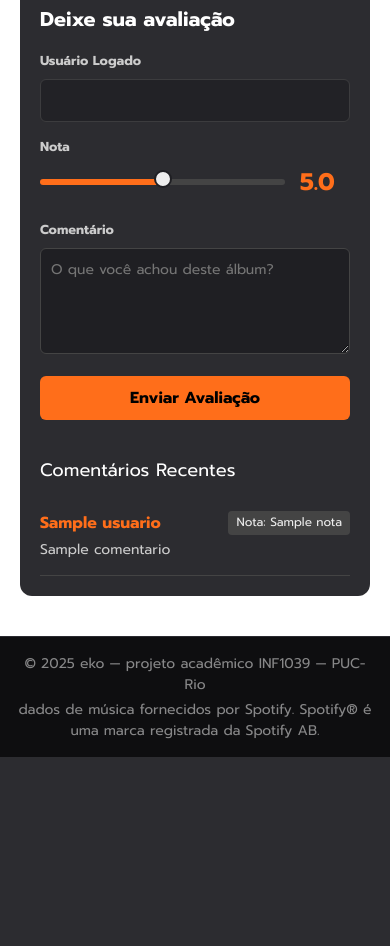
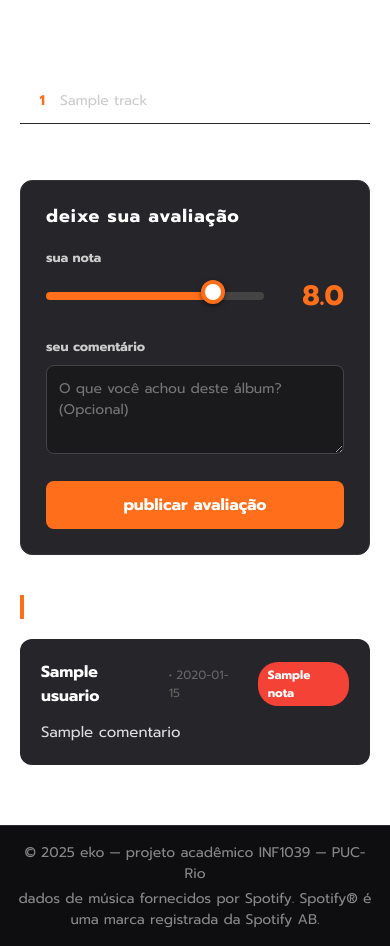
Before and after one commit to mrappini/INF1039-T7-eko, a Flask app: template templates/avaliacao.html in a window 390 px wide. Shown: the part 845-1791 px from the top of the page. Before the commit the page ends 1602 px from the top, so only its background shows below. Run offline with Flask 3, Linux system fonts and the light colour scheme; the template is opened without the code that fills it: most values are stand-ins (such as "Sample title", 1, 10 or a date in 2020); grey boxes marked "Sample" are stand-in pictures.

Commit message:
Ultimato Patch 10/12
último patch.

obrigaod por tudo eko!

```diff
--- a/app.py
+++ b/app.py
@@ -17,13 +17,14 @@
     if request.method == 'POST':
         email = request.form.get('email_login')
         senha = request.form.get('senha_login')
+
         status = db.login_match(email, senha)
 
         if status == 200:
             dados_user = db.get_user(email)
-            # dados_user[0]=email, dados_user[1]=nome
-            session['usuario_email'] = dados_user[0]
-            session['usuario_nome'] = dados_user[1]
+            # Salva apenas email e nome na sessão
+            session['usuario_email'] = dados_user.Email
+            session['usuario_nome'] = dados_user.Usuario
             return redirect(url_for('homepage'))
         elif status == 404:
             flash("Usuário não encontrado.")
@@ -38,7 +39,14 @@
         usuario = request.form.get('usuario')
         email = request.form.get('email')
         senha = request.form.get('senha')
-        resultado = db.new_user(email, usuario, senha)
+
+        # Chama a função de criar usuário (sem avatar)
+        # Se seu banco ainda pede 4 argumentos, avise que ajustamos
+        try:
+            resultado = db.new_user(email, usuario, senha)
+        except TypeError:
+            # Caso o banco esteja esperando o avatar, passamos um padrão
+            resultado = db.new_user(email, usuario, senha, "1.png")
 
         if resultado == "exists":
             flash("Esse email já está cadastrado.")
@@ -72,13 +80,16 @@
         soma_notas = sum([linha.nota for linha in reviews])
         media_notas = round(soma_notas / total_reviews, 1)
 
-    return render_template("profile.html", nome=nome, reviews=reviews, total=total_reviews, media=media_notas)
+    return render_template("profile.html",
+                           nome=nome,
+                           reviews=reviews,
+                           total=total_reviews,
+                           media=media_notas)
 
-# --- ROTAS DE AVALIAÇÃO (aqui deu problema d+) ---
+# --- ROTAS DE AVALIAÇÃO ---
 
 @app.route("/avaliacao/<album_id>")
 def avaliacao_album(album_id):
-    # só deixa ver a página se estiver logado (senão redireciona pro login)
     if 'usuario_email' not in session:
         flash("Faça login para ver avaliações.")
         return redirect(url_for('login'))
@@ -88,24 +99,20 @@
     if album is None:
         return render_template("erro.html", mensagem="Álbum não encontrado"), 404
 
-    # busca as reviews desse álbum no banco para exibir na página
     reviews_do_album = db.ler_avaliacoes_do_album(album_id)
 
     return render_template("avaliacao.html", album=album, tracks=tracks, reviews=reviews_do_album)
 
-# ...
 @app.route("/avaliacao/<album_id>/enviar", methods=["POST"])
 def enviar_avaliacao(album_id):
     if 'usuario_email' not in session:
         return redirect(url_for('login'))
 
-    # pega a nota e garante que é decimal
     nota = request.form.get('rating')
     comentario = request.form.get('comentario')
 
     if not nota: nota = 0.0
 
-    # busca dados do álbum
     album, _ = buscar_album_por_id(album_id)
 
     if not album:
@@ -114,17 +121,14 @@
     user_email = session['usuario_email']
 
     try:
-        #SEMPRE USA NOME, NADA DE NAME, ESTAMOS NO BRASIL
         nome_album = album.get('nome') or album.get('name')
 
-        # tenta pegar artista de várias formas possíveis (lista ou string)
         artista_album = "Desconhecido"
-        if 'artists' in album: # se for estrutura bruta do Spotify
+        if 'artists' in album:
              artista_album = album['artists'][0]['name']
-        elif 'artista' in album: # se for estrutura tratada eko
+        elif 'artista' in album:
              artista_album = album['artista']
 
-        # msm coisa pra imagem
         capa_album = ""
         if 'images' in album:
             capa_album = album['images'][0]['url']
@@ -144,10 +148,28 @@
         return redirect(url_for('avaliacao_album', album_id=album_id))
 
     except Exception as e:
-        #isso aq é só pra ver no terminal msm, coisa de teste
         print(f"ERRO GRAVE AO SALVAR: {e}")
-        return f"Erro interno: {e}" # mostra na tela também pra facilitar
-# ...
+        return f"Erro interno: {e}"
+
+
+# No app.py, procure a rota deletar_avaliacao
+@app.route("/deletar/<int:review_id>")
+def deletar_avaliacao(review_id):
+    if 'usuario_email' not in session:
+        return redirect(url_for('login'))
+
+    email = session['usuario_email']
+
+    # --- A LINHA QUE TINHA SUMIDO: ---
+    linhas_afetadas = db.deletar_review(review_id, email)
+
+    if linhas_afetadas > 0:
+        flash("Avaliação apagada com sucesso!")
+    else:
+        flash("Erro: Você não tem permissão para apagar essa avaliação.")
+
+    # Redireciona de volta para a página anterior (o álbum)
+    return redirect(request.referrer)
 # --- API ---
 @app.route('/api/buscar_album', methods=['POST'])
 def api_buscar_album():
@@ -161,5 +183,11 @@
         print(e)
         return jsonify({'erro': 'Erro interno'}), 500
 
+
+# Tratamento de erro 404 (Página não encontrada)
+@app.errorhandler(404)
+def page_not_found(e):
+    return render_template('erro.html', mensagem="Página não encontrada. Você se perdeu no ritmo?"), 404
+
 if __name__ == '__main__':
     app.run(debug=True)
--- a/templates/avaliacao.html
+++ b/templates/avaliacao.html
@@ -1,12 +1,12 @@
 {% extends "base.html" %}
 
-{% block title %}eko - {{ album.nome }}{% endblock %}
+{% block title %}eko - {{ album.nome or album.name }}{% endblock %}
 
 {% block body_class %}class="body-avaliacao"{% endblock %}
 
 {% block content %}
 <style>
-    /* CSS */
+    /* --- CSS GLOBAL --- */
     .body-avaliacao { font-family: 'Prompt', sans-serif; background-color: #1F1F23; color: #EDEDED; }
 
     .container-avaliacao {
@@ -15,96 +15,136 @@
         max-width: 1200px;
         margin: 0 auto;
         padding: 40px 20px;
-        gap: 30px;
+        gap: 40px; /* Aumentei o espaço entre colunas */
     }
 
-    .sidebar { width: 300px; flex-shrink: 0; position: sticky; top: 20px; }
+    /* --- SIDEBAR (Esquerda) --- */
+    .sidebar { width: 320px; flex-shrink: 0; position: sticky; top: 20px; }
 
     .album-cover img {
-        width: 100%; height: auto; display: block; margin-bottom: 20px;
-        border-radius: 8px; box-shadow: 0 4px 15px rgba(0,0,0,0.3);
+        width: 100%; height: auto; display: block;
+        border-radius: 12px;
+        box-shadow: 0 10px 30px rgba(0,0,0,0.5);
     }
 
-    .rating-box { background-color: #2C2C30; padding: 20px; border-radius: 8px; margin-bottom: 15px; }
-    .user-rating, .your-rating { text-align: center; padding: 10px 0; }
-    .your-rating { border-top: 1px solid #444; margin-top: 15px; padding-top: 15px; }
-
-    .rating-number {
-        font-size: 28px; font-weight: bold; background-color: #FF6E1A;
-        color: #000; display: inline-block; padding: 2px 12px;
-        border-radius: 4px; margin-bottom: 5px;
-    }
-    .rating-label { font-size: 14px; color: #ccc; }
-    .rating-meta { font-size: 11px; margin-top: 5px; color: #888; }
-
-
-    .main-content {
-        flex: 1; background-color: #2C2C30; padding: 40px;
-        border-radius: 12px; color: #EDEDED; min-width: 0;
+    .sidebar-widget {
+        background-color: #26262a;
+        padding: 20px;
+        border-radius: 12px;
+        margin-top: 20px;
+        border: 1px solid #333;
     }
 
-    .album-info { margin-bottom: 30px; border-bottom: 1px solid #444; padding-bottom: 20px; }
-    .album-title { font-weight: bold; font-size: 42px; line-height: 1.1; margin-bottom: 10px; color: #fff; }
-    .album-meta { display: flex; flex-wrap: wrap; gap: 15px; font-size: 15px; color: #b0b0b0; }
-    .artist { color: #fff; font-weight: bold; }
+    /* media geral */
+    .user-rating { text-align: center; }
+    .rating-number {
+        font-size: 32px; font-weight: bold; background-color: #FF6E1A;
+        color: #fff; display: inline-block; padding: 5px 15px;
+        border-radius: 8px; margin-bottom: 5px;
+        min-width: 80px;média geral
+    }
+    .rating-label { font-size: 14px; color: #ccc; font-weight: 600; letter-spacing: 1px; }
+    .rating-meta { font-size: 12px; margin-top: 5px; color: #777; }
 
+    /* --- MAIN CONTENT (Direita) --- */
+    .main-content {
+        flex: 1; min-width: 0;
+    }
 
-    .content-grid { display: grid; grid-template-columns: 1fr 1fr; gap: 40px; align-items: start; }
+    /* Header do Álbum */
+    .album-info { margin-bottom: 40px; border-bottom: 1px solid #333; padding-bottom: 20px; }
+    .album-title { font-weight: 800; font-size: 48px; line-height: 1.1; margin-bottom: 10px; color: #fff; }
+    .album-meta { display: flex; flex-wrap: wrap; gap: 15px; font-size: 16px; color: #aaa; align-items: center; }
+    .artist { color: #fff; font-weight: bold; font-size: 20px; }
+
+    .content-grid { display: grid; grid-template-columns: 1fr 1.2fr; gap: 50px; align-items: start; }
 
     /* Tracklist */
-    .tracklist h2 { font-size: 20px; font-weight: bold; margin-bottom: 20px; color: #fff; }
+    .tracklist h2 { font-size: 18px; font-weight: bold; margin-bottom: 20px; color: #fff; letter-spacing: 1px; }
     .tracks { list-style: none; padding: 0; }
     .tracks li {
-        padding: 10px 0; border-bottom: 1px solid #3a3a3e;
-        display: flex; align-items: center; font-size: 14px;
+        padding: 12px 0; border-bottom: 1px solid #2a2a2e;
+        display: flex; align-items: center; font-size: 14px; color: #ccc;
     }
-    .tracks li:hover { background-color: #353539; padding-left: 5px; border-radius: 4px; transition: 0.2s;}
-    .track-num { color: #FF6E1A; font-weight: bold; margin-right: 15px; width: 20px; text-align: right; }
-    .track-name { color: #EDEDED; text-decoration: none; flex: 1; }
+    .tracks li:hover { color: #fff; }
+    .track-num { color: #FF6E1A; font-weight: bold; margin-right: 15px; width: 25px; text-align: right; }
+    .track-name { color: inherit; text-decoration: none; flex: 1; font-weight: 500; transition: 0.2s; }
+    .track-name:hover { color: #FF6E1A; }
 
-    /* Reviews */
-    .reviews h2 { font-size: 20px; margin-bottom: 20px; font-weight: bold; color: #fff; }
+    /* --- REVIEWS MODERNOS --- */
+    .reviews h2 { font-size: 18px; margin-bottom: 20px; font-weight: bold; color: #fff; letter-spacing: 1px; }
 
+    /* Formulário */
+    .review-form-box {
+        background-color: #26262a; padding: 25px; border-radius: 12px; margin-bottom: 40px;
+        border: 1px solid #333;
+    }
     .form-group label { display: block; margin-bottom: 8px; font-weight: 600; font-size: 13px; color: #ccc; }
     .custom-input, .custom-textarea {
-        width: 100%; padding: 10px; background-color: #1F1F23;
-        border: 1px solid #444; border-radius: 6px; color: #fff;
-        font-family: inherit; margin-bottom: 15px; font-size: 14px;
+        width: 100%; padding: 12px; background-color: #1a1a1d;
+        border: 1px solid #444; border-radius: 8px; color: #fff;
+        font-family: inherit; margin-bottom: 20px; font-size: 14px;
     }
     .custom-input:focus, .custom-textarea:focus { outline: none; border-color: #FF6E1A; }
 
     .submit-btn {
-        background-color: #FF6E1A; color: #000; font-weight: bold;
-        border: none; padding: 10px 20px; border-radius: 6px;
-        cursor: pointer; width: 100%; transition: 0.2s;
+        background-color: #FF6E1A; color: #fff; font-weight: bold;
+        border: none; padding: 12px 20px; border-radius: 8px;
+        cursor: pointer; width: 100%; transition: 0.2s; font-size: 16px;
     }
-    .submit-btn:hover { background-color: #ff8540; }
+    .submit-btn:hover { background-color: #ff8540; transform: translateY(-2px); }
 
-    /* Slider */
-    .slider-container { display: flex; align-items: center; gap: 15px; margin-bottom: 20px; }
-    .rating-display { font-size: 24px; font-weight: bold; color: #FF6E1A; min-width: 50px; }
+    /* Slider Customizado */
+    .slider-container { display: flex; align-items: center; gap: 20px; margin-bottom: 20px; }
+    .rating-display { font-size: 28px; font-weight: bold; color: #FF6E1A; min-width: 60px; text-align: right; }
     .slider {
-        -webkit-appearance: none; appearance: none; width: 100%; height: 6px;
-        border-radius: 5px; background: #444; outline: none; cursor: pointer;
+        -webkit-appearance: none; appearance: none; width: 100%; height: 8px;
+        border-radius: 5px; background: #444; outline: none; cursor: pointer; flex: 1;
     }
     .slider::-webkit-slider-thumb {
-        -webkit-appearance: none; appearance: none; width: 18px; height: 18px;
-        border-radius: 50%; background: #EDEDED; cursor: pointer;
-        border: 2px solid #1F1F23; margin-top: -6px;
+        -webkit-appearance: none; appearance: none; width: 24px; height: 24px;
+        border-radius: 50%; background: #fff; cursor: pointer;
+        border: 4px solid #FF6E1A; margin-top: -8px; box-shadow: 0 2px 5px rgba(0,0,0,0.5);
     }
 
-    /* Comentários */
-    .review-item { border-bottom: 1px solid #444; padding: 15px 0; }
-    .review-header { display: flex; justify-content: space-between; margin-bottom: 5px; }
-    .review-author { font-weight: bold; color: #FF6E1A; }
-    .review-score { background: #444; padding: 2px 8px; border-radius: 4px; font-size: 12px; }
-    .review-text { color: #ccc; font-size: 14px; line-height: 1.4; }
+    /* --- CARDS DE COMENTÁRIO (NOVO VISUAL) --- */
+    .review-card {
+        background-color: #26262a;
+        padding: 20px;
+        border-radius: 12px;
+        margin-bottom: 20px;
+        position: relative;
+        border: 1px solid transparent;
+        transition: 0.2s;
+    }
+    .review-card:hover { border-color: #444; }
+
+    .review-header { display: flex; align-items: center; margin-bottom: 12px; gap: 10px; }
+
+    .review-author { font-weight: bold; color: #fff; font-size: 16px; }
+    .review-date { font-size: 12px; color: #666; font-weight: normal; }
+
+    .review-badge {
+        padding: 4px 10px; border-radius: 20px; font-size: 12px; font-weight: bold;
+    }
+
+    .review-text { color: #ddd; font-size: 15px; line-height: 1.6; white-space: pre-wrap; }
+
+    /* Ícone de Lixeira */
+    .delete-icon {
+        position: absolute;
+        top: 20px; right: 20px;
+        color: #555; font-size: 18px;
+        text-decoration: none; transition: 0.2s;
+        background: none; border: none; cursor: pointer;
+    }
+    .delete-icon:hover { color: #ff4444; transform: scale(1.1); }
 
     @media (max-width: 900px) {
-        .container-avaliacao { flex-direction: column; gap: 20px; }
-        .sidebar { width: 100%; max-width: 350px; margin: 0 auto; position: static; }
-        .content-grid { grid-template-columns: 1fr; gap: 30px; }
-        .main-content { padding: 20px; }
+        .container-avaliacao { flex-direction: column; gap: 30px; }
+        .sidebar { width: 100%; max-width: 400px; margin: 0 auto; position: static; }
+        .content-grid { grid-template-columns: 1fr; gap: 40px; }
+        .album-title { font-size: 32px; }
     }
 </style>
 
@@ -117,11 +157,20 @@
             {% elif album.images %}
                 <img src="{{ album.images[0].url }}" alt="{{ album.name }}">
             {% else %}
-                <div style="width: 100%; height: 300px; background: #333; border-radius: 8px;"></div>
+                <div style="width: 100%; height: 320px; background: #333; border-radius: 12px;"></div>
             {% endif %}
         </div>
 
-        <div class="rating-box">
+        <div style="margin-top: 25px; box-shadow: 0 5px 20px rgba(0,0,0,0.3); border-radius: 12px;">
+            <iframe style="border-radius:12px"
+                    src="https://open.spotify.com/embed/album/{{ album.id or album.spotify_id }}?utm_source=generator&theme=0"
+                    width="100%" height="152" frameBorder="0" allowfullscreen=""
+                    allow="autoplay; clipboard-write; encrypted-media; fullscreen; picture-in-picture"
+                    loading="lazy">
+            </iframe>
+        </div>
+
+        <div class="sidebar-widget">
             <div class="user-rating">
                 <div class="rating-number">
                     {% if reviews %}
@@ -131,11 +180,11 @@
                          {% endfor %}
                          {{ "%.1f"|format(soma.val / reviews|length) }}
                     {% else %}
-                        —
+                        -
                     {% endif %}
                 </div>
-                <div class="rating-label">Média Geral</div>
-                <div class="rating-meta">{{ reviews|length }} avaliações</div>
+                <div class="rating-label">média geral</div>
+                <div class="rating-meta">{{ reviews|length }} avaliações da comunidade</div>
             </div>
         </div>
     </aside>
@@ -168,7 +217,7 @@
         <div class="content-grid">
 
             <section class="tracklist">
-                <h2>Tracklist</h2>
+                <h2>tracklist</h2>
                 <ol class="tracks">
                     {% if tracks %}
                         {% for t in tracks %}
@@ -177,11 +226,6 @@
                                 <a href="{{ t.link_spotify or t.external_urls.spotify }}" target="_blank" class="track-name">
                                     {{ t.nome or t.name }}
                                 </a>
-                                {% if t.preview_url %}
-                                    <audio controls style="height: 20px; width: 80px; opacity: 0.7;">
-                                        <source src="{{ t.preview_url }}" type="audio/mpeg">
-                                    </audio>
-                                {% endif %}
                             </li>
                         {% endfor %}
                     {% else %}
@@ -191,50 +235,72 @@
             </section>
 
             <section class="reviews">
-                <h2>Deixe sua avaliação</h2>
 
+                <div class="review-form-box">
+                    <h2>deixe sua avaliação</h2>
                     <form id="formReview" action="{{ url_for('enviar_avaliacao', album_id=album.id or album.spotify_id) }}" method="POST">
 
                         <div class="form-group">
-                        <label>Usuário Logado</label>
-                        <input type="text" class="custom-input" value="{{ session['usuario_nome'] }}" readonly style="opacity: 0.7; cursor: not-allowed;">
-                    </div>
-
-                    <div class="form-group">
-                        <label>Nota</label>
+                            <label>sua nota</label>
                             <div class="slider-container">
-                            <input type="range" min="0" max="10" step="0.1" value="5.0" name="rating" class="slider" id="ratingRange">
-                            <span id="ratingValue" class="rating-display">5.0</span>
+                                <input type="range" min="0" max="10" step="0.1" value="8.0" name="rating" class="slider" id="ratingRange">
+                                <span id="ratingValue" class="rating-display">8.0</span>
                             </div>
                         </div>
 
                         <div class="form-group">
-                        <label>Comentário</label>
-                        <textarea name="comentario" rows="4" class="custom-textarea" placeholder="O que você achou deste álbum?" required></textarea>
+                            <label>seu comentário</label>
+                            <textarea name="comentario" rows="3" class="custom-textarea" placeholder="O que você achou deste álbum? (Opcional)"></textarea>
                         </div>
 
                         <button type="submit" class="submit-btn">
-                        Enviar Avaliação
+                            publicar avaliação
                         </button>
                     </form>
+                </div>
 
-                <div id="reviews" style="margin-top: 40px;">
-                    <h3 style="font-size: 18px; margin-bottom: 15px; color: #fff;">Comentários Recentes</h3>
+                <div id="reviews">
+                    <h3 style="font-size: 20px; margin-bottom: 20px; color: #fff; border-left: 4px solid #FF6E1A; padding-left: 10px;">
+                        opiniões da comunidade
+                    </h3>
 
 {% if reviews %}
                         {% for review in reviews %}
-                            <div class="review-item">
+                        <div class="review-card">
                             <div class="review-header">
                                 <span class="review-author">{{ review.Usuario }}</span>
-                     <span class="review-score">Nota: {{ review.nota }}</span>
+
+                                {% if review.data %}
+                                    <span class="review-date">• {{ review.data.strftime('%d/%m/%Y') }}</span>
+                                {% endif %}
+
+                                <div style="flex:1;"></div>
+
+                                {% set cor = '#4caf50' if review.nota >= 7 else '#ff9800' if review.nota >= 5 else '#f44336' %}
+                                <span class="review-badge" style="background-color: {{ cor }}; color: white;">
+                                    {{ review.nota }}
+                                </span>
                             </div>
-             <div class="review-text">
-             {{ review.comentario }}
+
+                            <div class="review-text">{{ review.comentario }}</div>
+
+                            {% if session.get('usuario_email') == review.user_email %}
+                                <div style="text-align: right; margin-top: 10px;">
+                                    <a href="{{ url_for('deletar_avaliacao', review_id=review.id) }}"
+                                       style="color: #ff4444; font-size: 11px; text-decoration: none; border: 1px solid #ff4444; padding: 2px 8px; border-radius: 4px;"
+                                       onclick="return confirm('Tem certeza que deseja excluir sua avaliação?');">
+                                       apagar avaliação
+                                    </a>
                                 </div>
+                            {% endif %}
                         </div>
                         {% endfor %}
                     {% else %}
-                        <p style="color: #666; font-style: italic;">Seja o primeiro a avaliar!</p>
+                        <div style="text-align: center; padding: 40px; color: #666; border: 2px dashed #333; border-radius: 12px;">
+                            <p style="margin-bottom: 10px; font-size: 18px;">🤫</p>
+                            <p>Ainda não há avaliações aqui.</p>
+                            <p>Seja o primeiro a dar sua opinião!</p>
+                        </div>
                     {% endif %}
                 </div>
             </section>
--- a/templates/homepage.html
+++ b/templates/homepage.html
@@ -50,7 +50,7 @@
 
     <div class="col-md-6">
         <h2> <span class = "text_spotify_green"> o que toca lá,</span><span class="text-eko-orange"> ekoa aqui.</span></h2>
-        <p>não importa seu ritmo: se existe no <span class = "text_spotify_green"> Spotify®</span>, existe no <span class="text-eko-orange">eko.</span></p>
+        <p> a regra é clara: se existe no <span class = "text_spotify_green"> Spotify®</span>, existe no <span class="text-eko-orange">eko.</span></p>
         <p>a maior biblioteca musical do mundo, pronta para o seu veredito. ouça no verde, avalie no laranja.</p>
     </div>
 
```
Also changed, not shown: templates/profile.html (+8 -2 lines), user_data_management.py (+21 -21 lines). Lines whose indentation alone changed are shown as unchanged.
